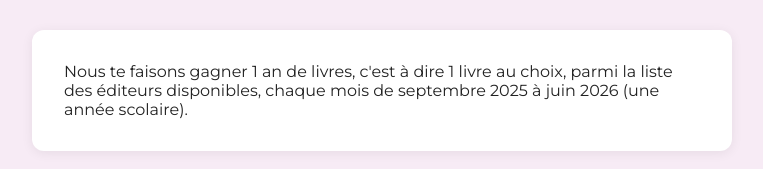
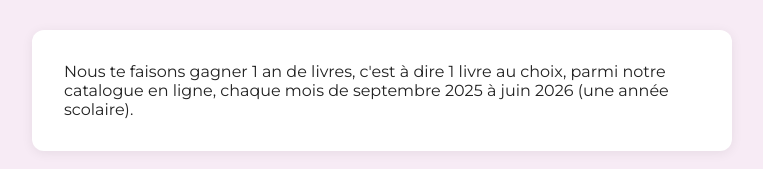
Before and after one commit to LibrairieLuton/LibrairieLuton.github.io, a plain HTML site: page index.html in a window 1280 px wide. Shown: the part 692-861 px from the top of the page, without its empty margins (258-1021 px from the left). Drawn offline with Linux system fonts and the light colour scheme.

Commit message:
edit some texts

```diff
--- a/index.html
+++ b/index.html
@@ -40,7 +40,7 @@
     <section class="section-bloc" aria-labelledby="gain-concours">
       <h2 id="gain-concours">Quel est le gain du concours&nbsp;?</h2>
       <div class="gain-box white-box" role="region" aria-label="Gain du concours">
-        <p>Nous te faisons gagner 1 an de livres, c'est à dire 1 livre au choix, parmi la liste des éditeurs disponibles, chaque mois de septembre 2025 à juin 2026 (une année scolaire).</p>
+        <p>Nous te faisons gagner 1 an de livres, c'est à dire 1 livre au choix, parmi notre catalogue en ligne, chaque mois de septembre 2025 à juin 2026 (une année scolaire).</p>
       </div>
     </section>
     <section class="section-bloc" aria-labelledby="livres-sens">
```
